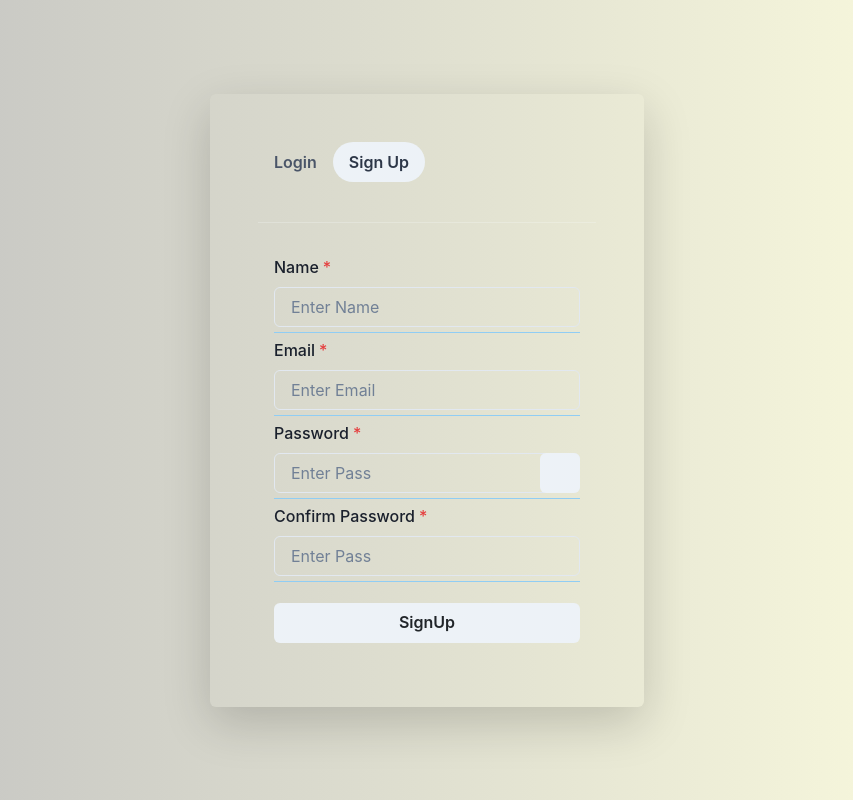
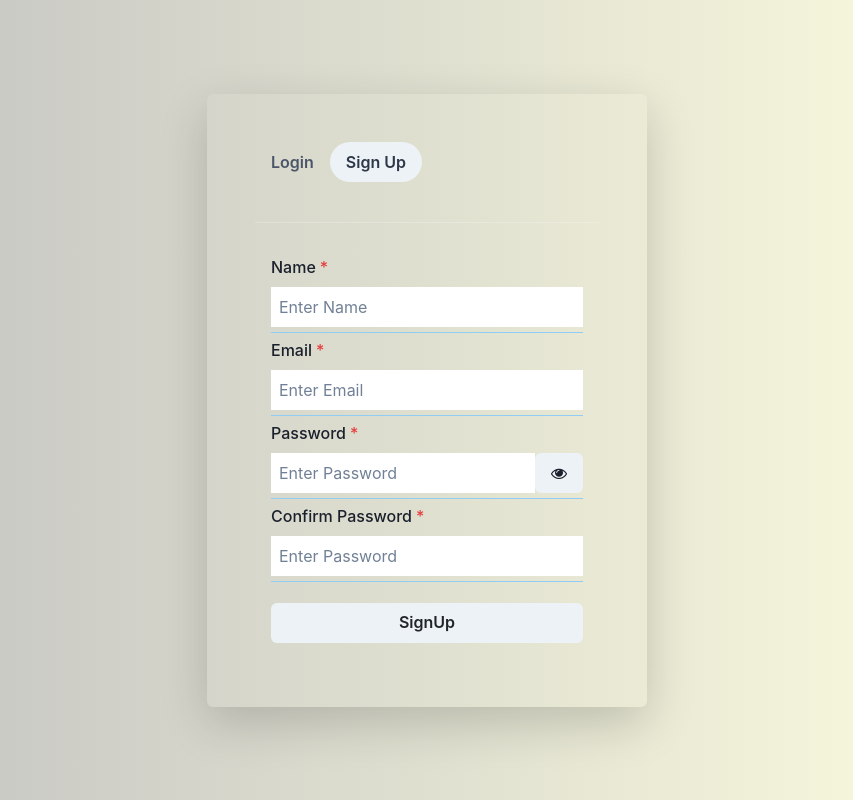
Before and after one commit to hacknovas/QuickChat, a React (Create React App) app in the folder chatapp/: page / in a window 1280 px wide. Both pictures are taken after a click on the tab "Sign Up". Shown: the whole page, without its empty margins (213-1066 px from the left). Built offline with nearby package versions, Linux system fonts and the light colour scheme.

Commit message:
Latest Change

```diff
--- a/chatapp/package.json
+++ b/chatapp/package.json
@@ -15,6 +15,7 @@
     "framer-motion": "^8.5.0",
     "react": "^18.2.0",
     "react-dom": "^18.2.0",
+    "react-loader-spinner": "^5.4.5",
     "react-router-dom": "^6.7.0",
     "react-scripts": "5.0.1",
     "react-scrollable-feed": "^1.3.1",
--- a/chatapp/public/index.html
+++ b/chatapp/public/index.html
@@ -1,26 +1,19 @@
 <!DOCTYPE html>
 <html lang="en">
+
 <head>
   <meta charset="utf-8" />
   <link rel="icon" href="%PUBLIC_URL%/favicon.ico" />
   <meta name="viewport" content="width=device-width, initial-scale=1" />
   <meta name="theme-color" content="#000000" />
-    <meta
-      name="description"
-      content="Web site created using create-react-app"
-    />
+  <meta name="description" content="Web site created using create-react-app" />
+  <link rel="stylesheet" href="https://cdnjs.cloudflare.com/ajax/libs/font-awesome/4.7.0/css/font-awesome.min.css">
 
-    <link
-      href="https://cdn.jsdelivr.net/npm/bootstrap@5.3.0-alpha1/dist/css/bootstrap.min.css"
-      rel="stylesheet"
-      integrity="sha384-GLhlTQ8iRABdZLl6O3oVMWSktQOp6b7In1Zl3/Jr59b6EGGoI1aFkw7cmDA6j6gD"
-      crossorigin="anonymous"
-    />
-    <script
-      src="https://cdn.jsdelivr.net/npm/bootstrap@5.3.0-alpha1/dist/js/bootstrap.bundle.min.js"
+  <link href="https://cdn.jsdelivr.net/npm/bootstrap@5.3.0-alpha1/dist/css/bootstrap.min.css" rel="stylesheet"
+    integrity="sha384-GLhlTQ8iRABdZLl6O3oVMWSktQOp6b7In1Zl3/Jr59b6EGGoI1aFkw7cmDA6j6gD" crossorigin="anonymous" />
+  <script src="https://cdn.jsdelivr.net/npm/bootstrap@5.3.0-alpha1/dist/js/bootstrap.bundle.min.js"
     integrity="sha384-w76AqPfDkMBDXo30jS1Sgez6pr3x5MlQ1ZAGC+nuZB+EYdgRZgiwxhTBTkF7CXvN"
-      crossorigin="anonymous"
-    ></script>
+    crossorigin="anonymous"></script>
   <style>
     div::-webkit-scrollbar {
       display: none;
@@ -28,9 +21,12 @@
 
     /* Hide scrollbar for IE, Edge and Firefox */
     div {
-        -ms-overflow-style: none; /* IE and Edge */
-        scrollbar-width: none; /* Firefox */
+      -ms-overflow-style: none;
+      /* IE and Edge */
+      scrollbar-width: none;
+      /* Firefox */
     }
+
     /* body {
       font-size: 3vmin;
     } */
@@ -41,4 +37,5 @@
 <body>
   <div id="root"></div>
 </body>
+
 </html>
--- a/chatapp/src/Authentication/Login.js
+++ b/chatapp/src/Authentication/Login.js
@@ -1,3 +1,4 @@
+import { LineWave } from "react-loader-spinner";
 import {
   Button,
   FormControl,
@@ -23,7 +24,6 @@ export default function Login() {
   const toast = useToast();
 
   const submitHandler = async () => {
-    console.log(email, password);
     setloading(true);
     if (!email || !password) {
       toast({
@@ -81,36 +81,51 @@ export default function Login() {
     >
       <FormControl id="_email" isRequired>
         <FormLabel>Email</FormLabel>
-        <Input
-          placeholder={email}
+        <div>
+          <input
+            className="p-2 w-100"
+            type="email"
+            placeholder={email == "" ? "Email" : email}
             onChange={(e) => {
               setemail(e.target.value);
             }}
-        ></Input>
+          ></input>
+        </div>
       </FormControl>
 
       <FormControl id="password" isRequired>
         <FormLabel>Password</FormLabel>
         <InputGroup>
-          <Input
-            placeholder={password}
+          <div>
+            <input
+              className="p-2 w-100"
+              placeholder={password == "" ? "Password" : password}
               type={show ? "text" : "password"}
               onChange={(e) => {
                 setpass(e.target.value);
               }}
-          ></Input>
+            ></input>
+          </div>
           <InputRightElement>
             <Button
               onClick={() => {
                 show ? setshow(false) : setshow(true);
               }}
-            >.</Button>
+            >
+              <i class="fa fa-eye"></i>
+            </Button>
           </InputRightElement>
         </InputGroup>
       </FormControl>
+      {loading == false ? (
         <Button className=" text-dark" onClick={submitHandler}>
           Sign in
         </Button>
+      ) : (
+        <div className="w-100">
+          <LineWave color="grey" ariaLabel="line-wave" visible={true} />
+        </div>
+      )}
     </VStack>
   );
 }
--- a/chatapp/src/Authentication/SignUp.js
+++ b/chatapp/src/Authentication/SignUp.js
@@ -1,3 +1,5 @@
+import { LineWave } from "react-loader-spinner";
+
 import {
   Button,
   FormControl,
@@ -47,6 +49,8 @@ export default function SignUp() {
         isClosable: true,
         position: "bottom",
       });
+      setloading(false);
+
       return;
     }
     if (password !== confpass) {
@@ -57,6 +61,8 @@ export default function SignUp() {
         isClosable: true,
         position: "bottom",
       });
+      setloading(false);
+
       return;
     }
 
@@ -96,69 +102,84 @@ export default function SignUp() {
       >
         <FormControl id="name" isRequired>
           <FormLabel>Name</FormLabel>
-          <Input
+          <input
+            className="p-2 w-100"
             placeholder="Enter Name"
             onChange={(e) => {
               setname(e.target.value);
             }}
-          ></Input>
+          ></input>
         </FormControl>
 
         <FormControl id="email" isRequired>
           <FormLabel>Email</FormLabel>
-          <Input
+          <input
+            className="p-2 w-100"
             placeholder="Enter Email"
+            type="email"
             onChange={(e) => {
               setemail(e.target.value);
             }}
-          ></Input>
+          ></input>
         </FormControl>
 
         <FormControl id="_password" isRequired>
           <FormLabel>Password</FormLabel>
-          <InputGroup>
-            <Input
+          <inputGroup className="d-flex flex-col">
+            <div>
+              <input
+                className="p-2 w-100"
                 type={show ? "text" : "password"}
-              placeholder="Enter Pass"
+                placeholder="Enter Password"
                 onChange={(e) => {
                   setpass(e.target.value);
                 }}
-            ></Input>
-            <InputRightElement>
+              ></input>
+            </div>
+            <inputRightElement>
               <Button
                 onClick={() => {
                   show ? setshow(false) : setshow(true);
                 }}
-              ></Button>
-            </InputRightElement>
-          </InputGroup>
+              >
+                <i class="fa fa-eye"></i>
+              </Button>
+            </inputRightElement>
+          </inputGroup>
         </FormControl>
 
         <FormControl id="confirm_password" isRequired>
           <FormLabel>Confirm Password</FormLabel>
-          <InputGroup>
-            <Input
+          <inputGroup>
+            <input
+              className="p-2 w-100"
               type="password"
-              placeholder="Enter Pass"
+              placeholder="Enter Password"
               onChange={(e) => {
                 setconfpass(e.target.value);
               }}
-            ></Input>
-          </InputGroup>
+            ></input>
+          </inputGroup>
         </FormControl>
 
         {/* <FormControl id='pics'>
                     <FormLabel>
-                        <Input type="file" accept='image/' onChange={(e) => {
+                        <input type="file" accept='image/' onChange={(e) => {
                             postDetails(e.target.files[0]);
                         }}>
-                        </Input>
+                        </input>
                     </FormLabel>
                 </FormControl> */}
 
+        {loading == false ? (
           <Button className="mt-3 text-dark" onClick={submitHandler}>
             SignUp
           </Button>
+        ) : (
+          <div className="w-100">
+            <LineWave color="grey" ariaLabel="line-wave" visible={true} />
+          </div>
+        )}
       </VStack>
     </>
   );
--- a/chatapp/src/Components/MiscLenous/UpdateGroupChatModal.js
+++ b/chatapp/src/Components/MiscLenous/UpdateGroupChatModal.js
@@ -25,6 +25,8 @@ export default function UpdateGroupChatModal({
   fetchMessage,
 }) {
   const { isOpen, onOpen, onClose } = useDisclosure();
+
+  const [userVal, setUserVal] = useState("");
 
   const [groupChatName, setGroupChatName] = useState("");
   const [search, setSearch] = useState("");
@@ -145,18 +147,23 @@ export default function UpdateGroupChatModal({
       };
 
       const { data } = await axios.get(`/api/user?search=${search}`, config);
-      // console.log(data);
+
+      if (data.length == 0) {
+        throw new Error("No match");
+      }
+
       setLoading(false);
       setSearchResult(data);
     } catch (error) {
       toast({
-        title: "Error Occured!",
-        description: "Failed to Load the Search Results",
-        status: "error",
+        title: "No match found!",
+        description: "Search again...",
         duration: 5000,
         isClosable: true,
-        position: "bottom-left",
+        position: "bottom-center",
       });
+      setLoading(false);
+
     }
   };
 
@@ -251,23 +258,26 @@ export default function UpdateGroupChatModal({
                 value={groupChatName}
                 onChange={(e) => setGroupChatName(e.target.value)}
               />
-              <Button
-                variant="solid"
-                colorScheme="blue"
-                ml={1}
-                isLoading={renameloading}
-                onClick={handleRename}
-              >
+              <Button ml={1} isLoading={renameloading} onClick={handleRename}>
                 Update
               </Button>
             </FormControl>
             <br />
-            <FormControl>
+            <FormControl className="d-flex flex-col">
               <Input
                 placeholder="Add User to group"
                 mb={1}
-                onChange={(e) => handleSearch(e.target.value)}
+                onChange={(e) => setUserVal(e)}
               />
+
+              <Button
+                ml={1}
+                onClick={() => {
+                  handleSearch(userVal);
+                }}
+              >
+                Search
+              </Button>
             </FormControl>
 
             {loading ? (
```
Also changed, not shown: chatapp/src/Components/MiscLenous/SideDrawer.js (+72 -43 lines), 2 other files (tests, documents, lock files or other folders). Lines whose indentation alone changed are shown as unchanged.
